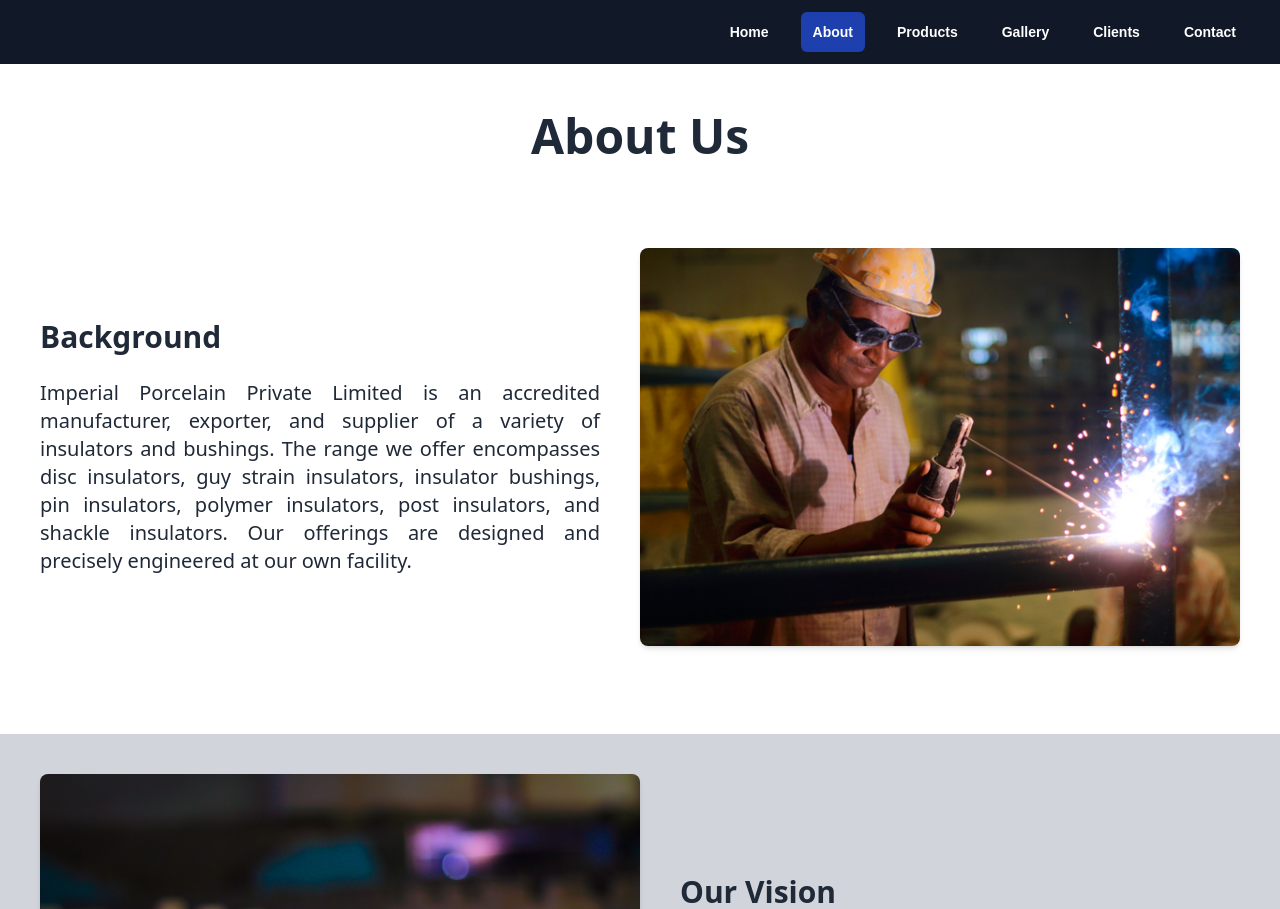
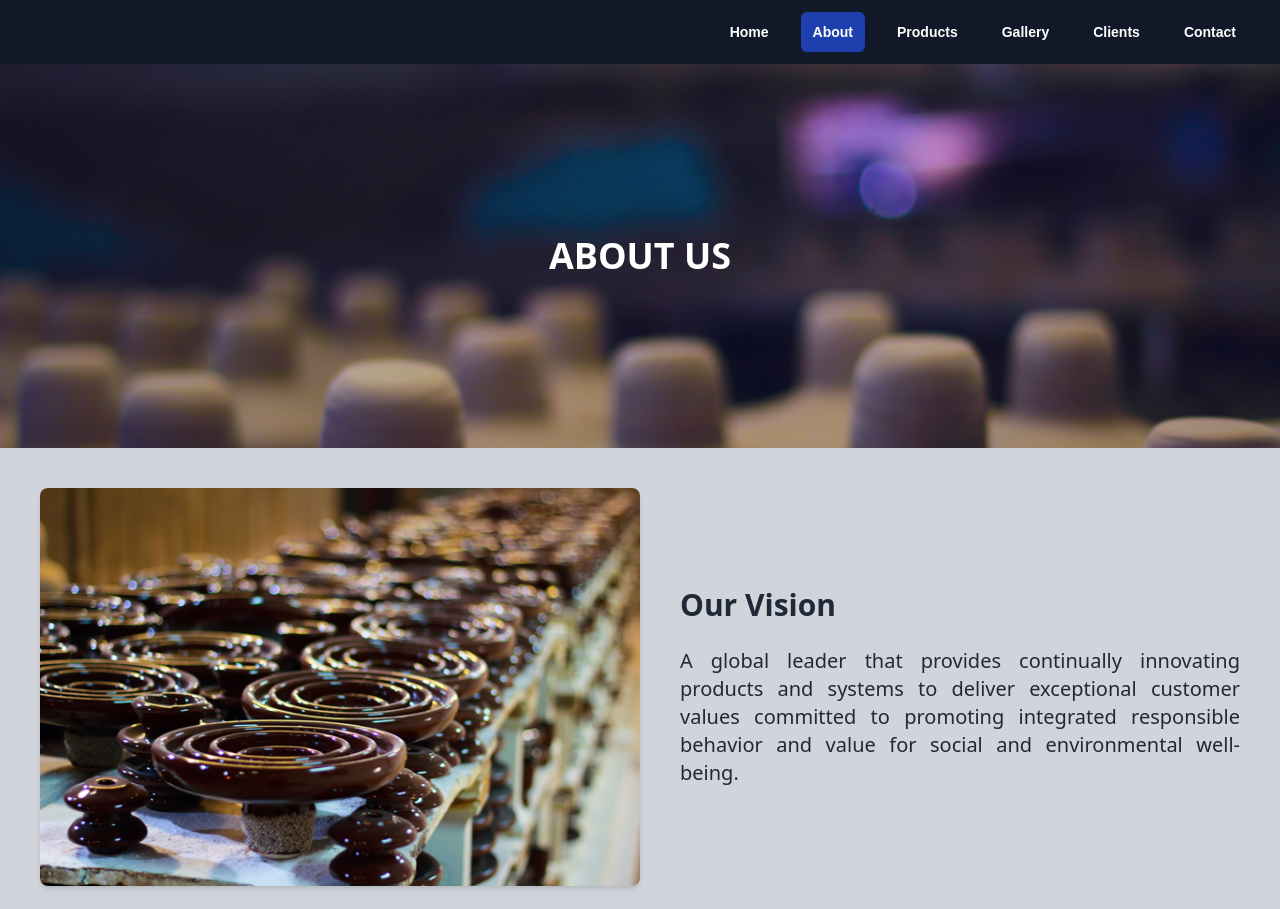
Before and after one commit to manavilahoti/ImperialCeramics, a React (Create React App) app: page /about in a window 1280 px wide. Shown: the top 909 px of the page. Built offline with nearby package versions, Linux system fonts and the light colour scheme.

Commit message:
about section

```diff
--- a/src/components/pages/About.jsx
+++ b/src/components/pages/About.jsx
@@ -4,28 +4,25 @@ import i4 from '/Users/manavilahoti/Desktop/demo/src/images/img 4.jpeg';
 import i9 from '/Users/manavilahoti/Desktop/demo/src/images/img9.jpeg';
 import i22 from '/Users/manavilahoti/Desktop/demo/src/images/img22.jpeg';
 import i28 from '/Users/manavilahoti/Desktop/demo/src/images/img28.jpeg';
+import i7 from '/Users/manavilahoti/Desktop/demo/src/images/img 4 copy.jpeg';
 
 const AboutUs = () => {
   return (
     <div className="bg-white text-gray-800">
-      <div className="mx-auto py-12 pb-0">
-        <h1 className="text-5xl font-bold mb-12 text-center">About Us</h1>
-        <div className="bg-white p-10 rounded-lg mb-12">
-          <div className="flex flex-col md:flex-row-reverse items-center gap-10">
-            <img src={i13} alt="Our Approach" className="w-full md:w-1/2 rounded-lg shadow-md" />
-            <div className="w-full md:w-1/2">
-              <h2 className="text-3xl font-bold mb-6">Background</h2>
-              <p className="text-xl text-justify">
-                Imperial Porcelain Private Limited is an accredited manufacturer, exporter, and supplier of a variety of insulators and bushings. The range we offer encompasses disc insulators, guy strain insulators, insulator bushings, pin insulators, polymer insulators, post insulators, and shackle insulators. Our offerings are designed and precisely engineered at our own facility.
-              </p>
-            </div>
+
+      <div className="">
+        <div className="relative w-full flex justify-center bg-indigo-900 text-white">
+          <img src={i7} alt="Background" className="w-full object-cover opacity-80 h-96" />
+          <div className="absolute top-0 left-0 w-full h-96 flex flex-col items-center justify-center space-y-4">
+            <h1 className="text-4xl font-bold">ABOUT US</h1>
           </div>
         </div>
+
 
         {/* Vision Section */}
         <div className="bg-gray-300 p-10 mb-12">
           <div className="flex flex-col md:flex-row items-center gap-10">
-            <img src={i4} alt="Our Approach" className="w-full md:w-1/2 rounded-lg shadow-md" />
+            <img src={i9} alt="Our Approach" className="w-full md:w-1/2 rounded-lg shadow-md" />
             <div className="w-full md:w-1/2">
               <h2 className="text-3xl font-bold mb-6">Our Vision</h2>
               <p className="text-xl text-justify">
@@ -39,7 +36,7 @@ const AboutUs = () => {
           <div className="grid grid-cols-1 md:grid-cols-7 gap-3 text-center">
             {/* Each value card */}
             {["Passion", "Commitment", "Teamwork", "Customer Satisfaction", "Honesty", "Transparency", "Continuous Improvement"].map((value, index) => (
-              <div key={index} className="flex justify-center items-center p-6 border border-gray-300 rounded-lg bg-slate-400" style={{ height: "10rem", width: "10rem" }}>
+              <div key={index} className="flex justify-center items-center p-6 border border-gray-300 rounded-lg bg-gray-300" style={{ height: "10rem", width: "10rem" }}>
                 <h3 className="text-xl font-bold mb-4">{value}</h3>
               </div>
             ))}
@@ -49,7 +46,7 @@ const AboutUs = () => {
         {/* Approach Section */}
         <div className="bg-gray-300 p-10  mb-12">
           <div className="flex flex-col md:flex-row-reverse items-center gap-10">
-            <img src={i9} alt="Our Approach" className="w-full md:w-1/2 rounded-lg shadow-md" />
+            <img src={i4} alt="Our Approach" className="w-full md:w-1/2 rounded-lg shadow-md" />
             <div className="w-full md:w-1/2">
               <h2 className="text-3xl font-bold mb-6">Our Approach</h2>
               <p className="text-xl text-justify">
--- a/src/components/pages/Home.jsx
+++ b/src/components/pages/Home.jsx
@@ -1,10 +1,10 @@
 import React from 'react';
-import i7 from '/Users/manavilahoti/Desktop/demo/src/images/ii.png'; // Ensure the path to the image is correct
+import i7 from '/Users/manavilahoti/Desktop/demo/src/images/ii.png';
 
 function Home() {
   return (
     <div className="min-h-screen bg-gray-50">
-      {/* Hero Section with Enhanced Styling */}
+
       <div className="relative w-full flex justify-center bg-indigo-900 text-white">
         <img src={i7} alt="Background" className="w-full object-cover opacity-60 h-96" />
         <div className="absolute top-0 left-0 w-full h-96 flex flex-col items-center justify-center space-y-4">
@@ -35,7 +35,7 @@ function Home() {
 
       {/* Testimonials and Client Feedback */}
       <div className="bg-blue-100 py-10 px-6">
-        <h2 className="text-center text-3xl font-bold text-gray-800 mb-6">Welcome to our Website</h2>
+        <h2 className="text-center text-3xl font-bold text-gray-800 mb-6">Client Testimonials</h2>
         <div className="flex flex-wrap justify-center items-center text-gray-800">
           <div className="m-4 p-5 bg-white rounded-lg shadow-lg">
             <blockquote>"Imperial Ceramics has consistently delivered high-quality products that our projects rely on. Their attention to detail and customer service is unmatched."</blockquote>
```
Also changed, not shown: src/images/img 4 copy.jpeg (added).
